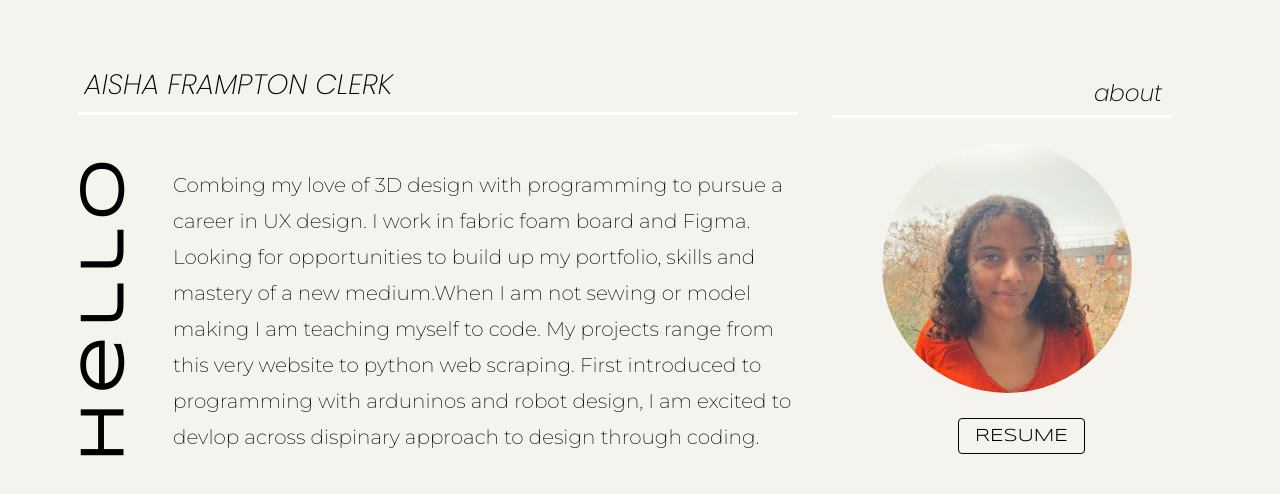
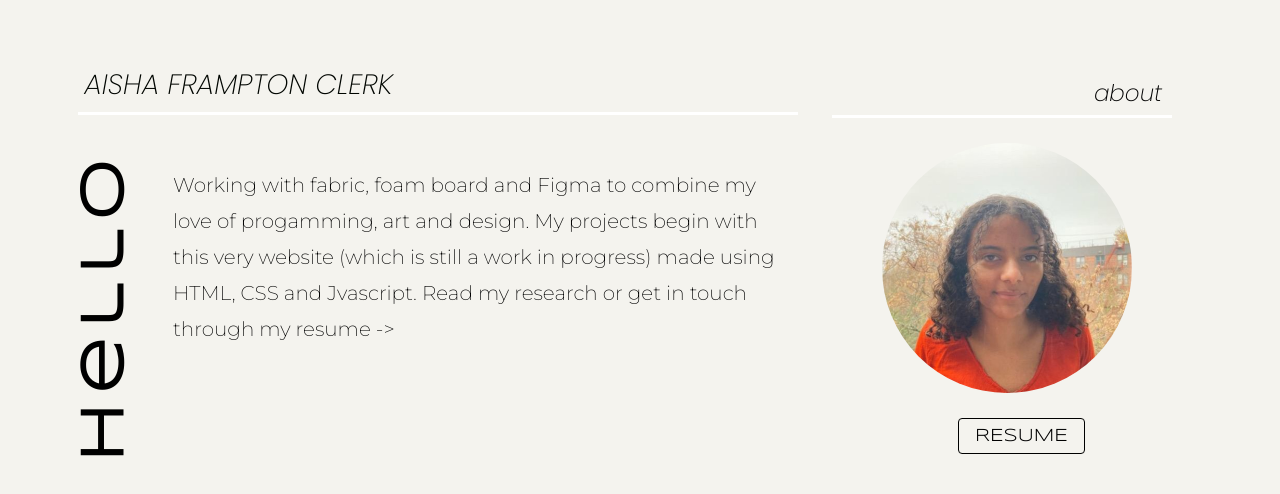
Before and after one commit to aishafc/my_portfolio, a plain HTML site: page resume.html in a window 1280 px wide. Drawn offline with nearby package versions, Linux system fonts and the light colour scheme.

Commit message:
Update resume.html

```diff
--- a/resume.html
+++ b/resume.html
@@ -74,8 +74,7 @@
 
 
                     <div id="aboutmediv">
-                    <P class="aboutme"> Combing my love of 3D design with programming to pursue a career in UX design. I work in fabric foam board and Figma. Looking for opportunities to build up my portfolio, skills and mastery of a new medium.When I am not sewing or model making I am teaching myself to code.
-                        My projects range from this very website to python web scraping. First introduced to programming with arduninos and robot design, I am excited to devlop across dispinary approach to design through coding. </P>
+                    <P class="aboutme">  Working with fabric, foam board and Figma to combine my love of progamming, art and design. My projects begin with this very website (which is still a work in progress) made using HTML, CSS and Jvascript. Read my research or get in touch through my resume ->  </P>
 
                     </div>
 
```
